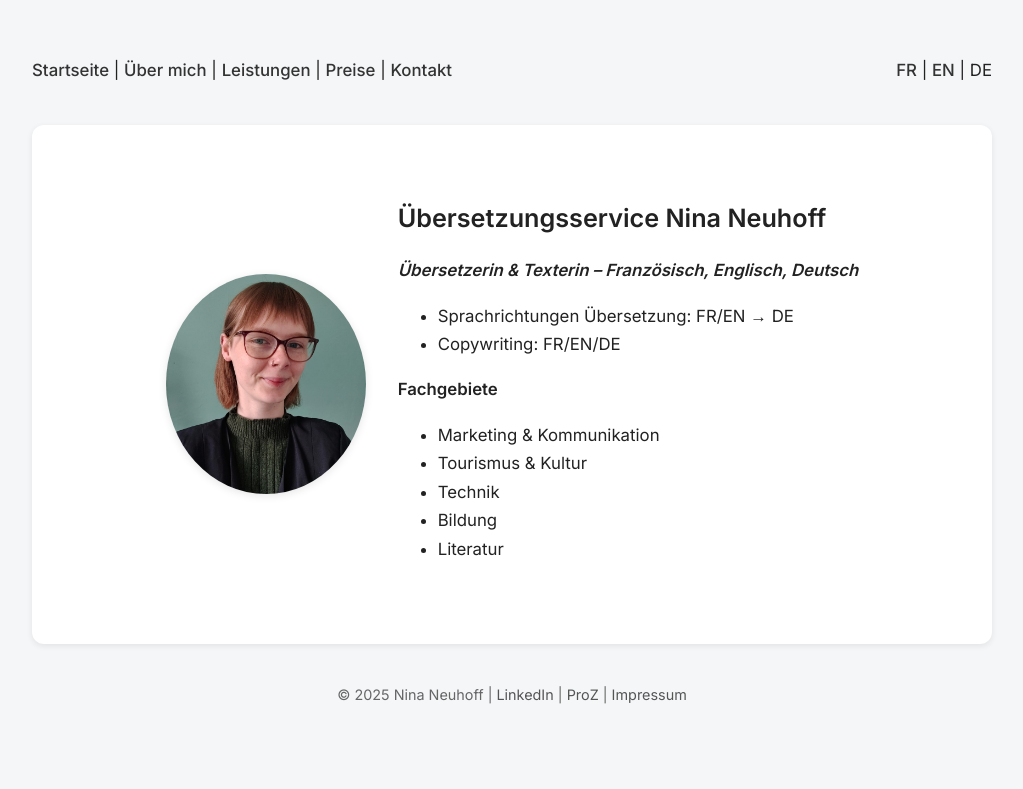
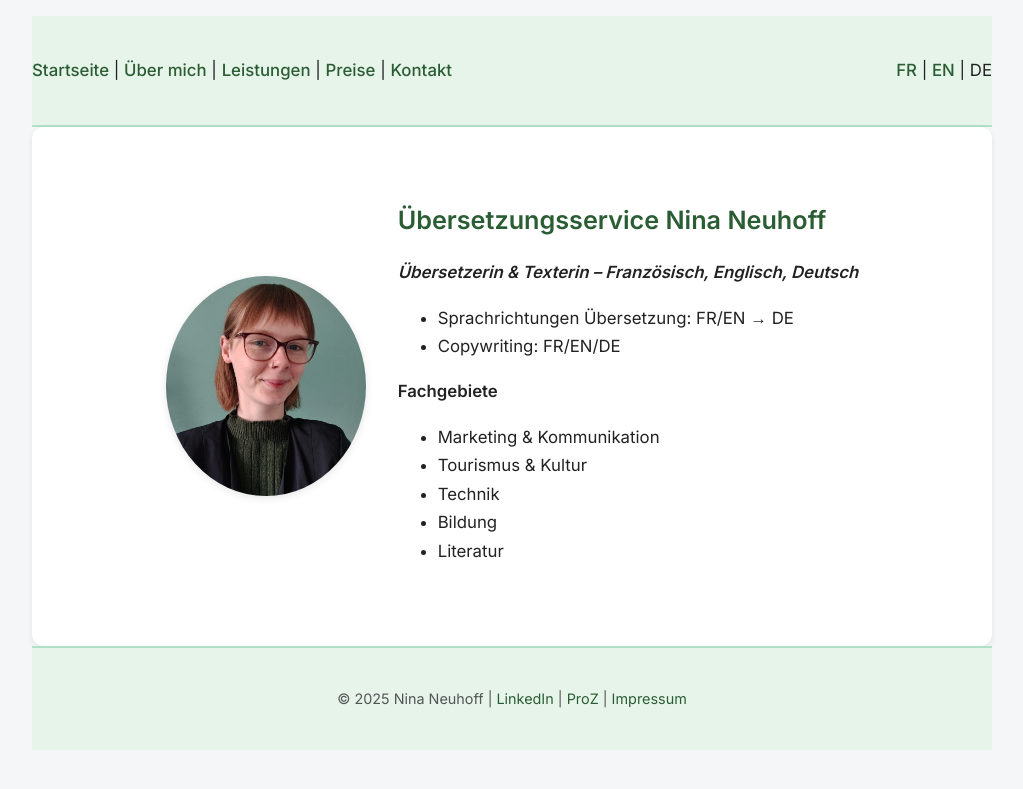
Before and after one commit to nneuhoff/traduction-translation-uebersetzung, a Jekyll site: the page built from de/index.md, in a window 1280 px wide. Shown: the top 789 px of the page, without its empty margins (128-1151 px from the left). Built offline with Jekyll 4.4.1, drawn with Linux system fonts in a browser that asks for light colours.

Commit message:
Update style.css

```diff
--- a/assets/style.css
+++ b/assets/style.css
@@ -14,6 +14,8 @@ body {
 header {
   text-align: center;
   padding: 1.5rem 0;
+  background-color: #e6f4ea; /* hellgrüner Hintergrund */
+  border-bottom: 2px solid #b2e0c6; /* dezente Linie */
 }
 
 nav {
@@ -27,13 +29,13 @@ nav {
 
 nav a {
   text-decoration: none;
-  color: #333;
+  color: #2b5d34; /* dunkles Grün für Links */
   font-weight: 500;
   transition: color 0.2s ease-in-out;
 }
 
 nav a:hover {
-  color: #007acc;
+  color: #007acc; /* blau beim Hover */
 }
 
 /* Hauptinhalt als "Card" */
@@ -43,7 +45,7 @@ main {
   border-radius: 12px;
   box-shadow: 0 2px 6px rgba(0, 0, 0, 0.08);
   text-align: justify; /* Blocksatz */
-  overflow-wrap: break-word; /* Textumbruch erzwingen */
+  overflow-wrap: break-word;
 }
 
 /* Hero-Sektion für Startseite */
@@ -58,13 +60,13 @@ main {
 
 .hero img {
   width: 200px;
-  max-width: 100%; /* Bildgröße auf Containerbreite begrenzen */
+  max-width: 100%;
   border-radius: 50%;
   box-shadow: 0 2px 8px rgba(0, 0, 0, 0.1);
 }
 
 .hero-text {
-  max-width: 100%; /* Textcontainer volle Breite erlauben */
+  max-width: 100%;
   text-align: left;
   word-wrap: break-word;
   overflow-wrap: break-word;
@@ -75,11 +77,12 @@ main {
 .hero-text h2,
 .hero-text h3 {
   margin: 0.5rem 0;
+  color: #2b5d34; /* Überschriften in dunklem Grün */
 }
 
 /* Links allgemein */
 a {
-  color: #333;
+  color: #2b5d34;
   text-decoration: none;
 }
 
@@ -93,11 +96,13 @@ footer {
   text-align: center;
   padding: 1.5rem 0;
   font-size: 0.9rem;
-  color: #666;
+  color: #555;
+  background-color: #e6f4ea; /* hellgrüner Footer-Hintergrund */
+  border-top: 2px solid #b2e0c6;
 }
 
 footer a {
-  color: #555;
+  color: #2b5d34;
 }
 
 footer a:hover {
```
